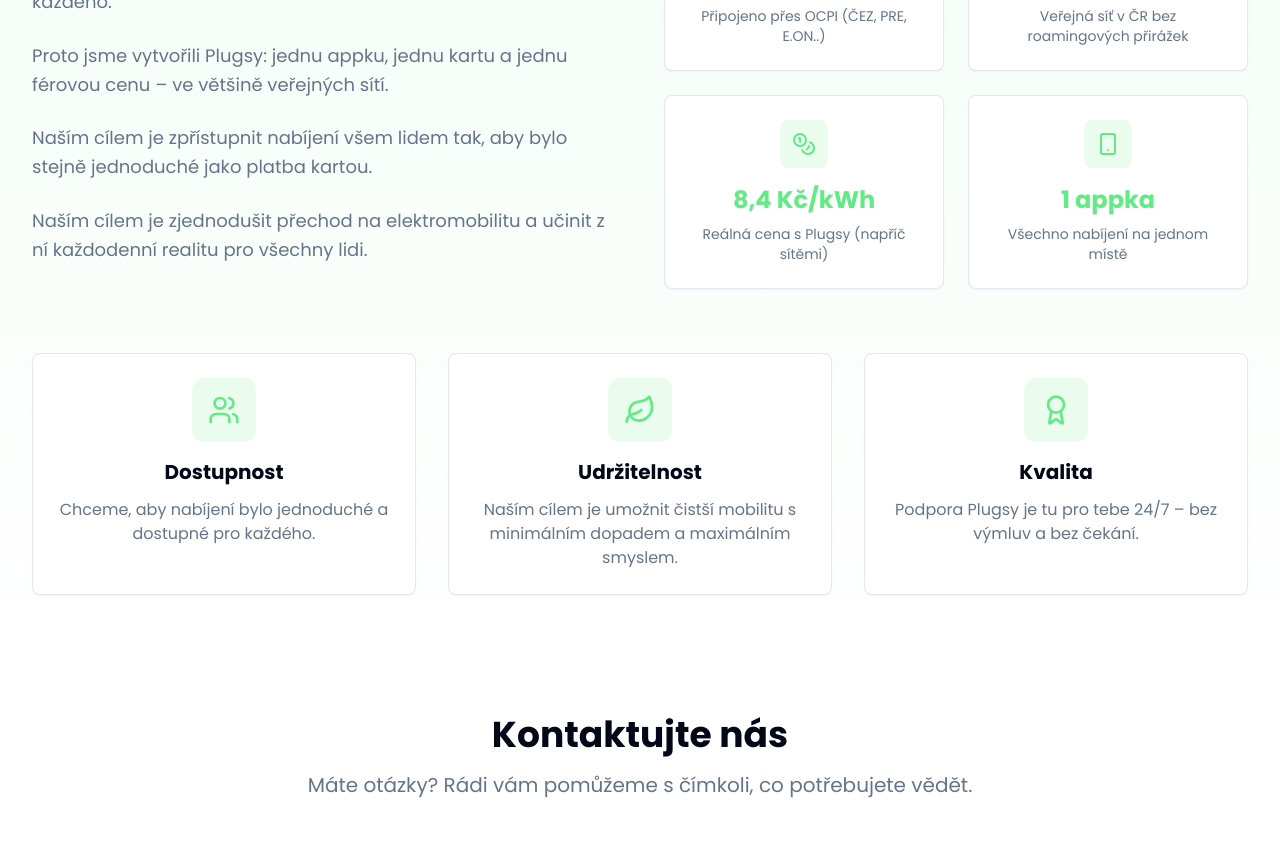
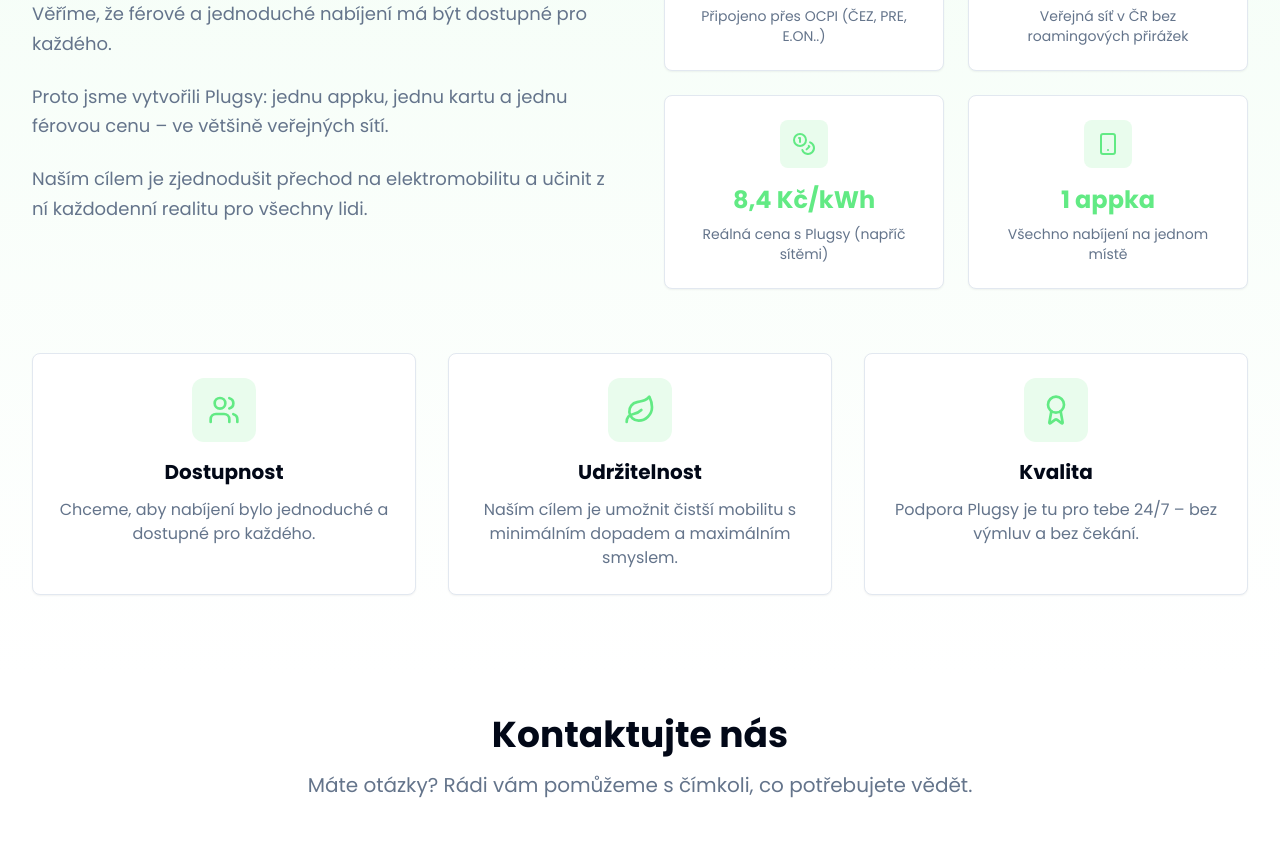
Before and after one commit to sbnt26/plugsy, a React (Vite) app: page / in a window 1280 px wide. Shown: the part 4540-5401 px from the top of the page. Built offline with nearby package versions, Linux system fonts and the light colour scheme.

Commit message:
Visual edit in Lovable
Edited UI in Lovable

```diff
--- a/src/components/AboutSection.tsx
+++ b/src/components/AboutSection.tsx
@@ -20,9 +20,7 @@ const AboutSection = () => {
             <p className="text-lg text-muted-foreground leading-relaxed">
               Proto jsme vytvořili Plugsy: jednu appku, jednu kartu a jednu férovou cenu – ve většině veřejných sítí.
             </p>
-            <p className="text-lg text-muted-foreground leading-relaxed">
-              Naším cílem je zpřístupnit nabíjení všem lidem tak, aby bylo stejně jednoduché jako platba kartou.
-            </p>
+
             <p className="text-lg text-muted-foreground leading-relaxed">
               Naším cílem je zjednodušit přechod na elektromobilitu a učinit z ní každodenní realitu pro všechny lidi.
             </p>
```
